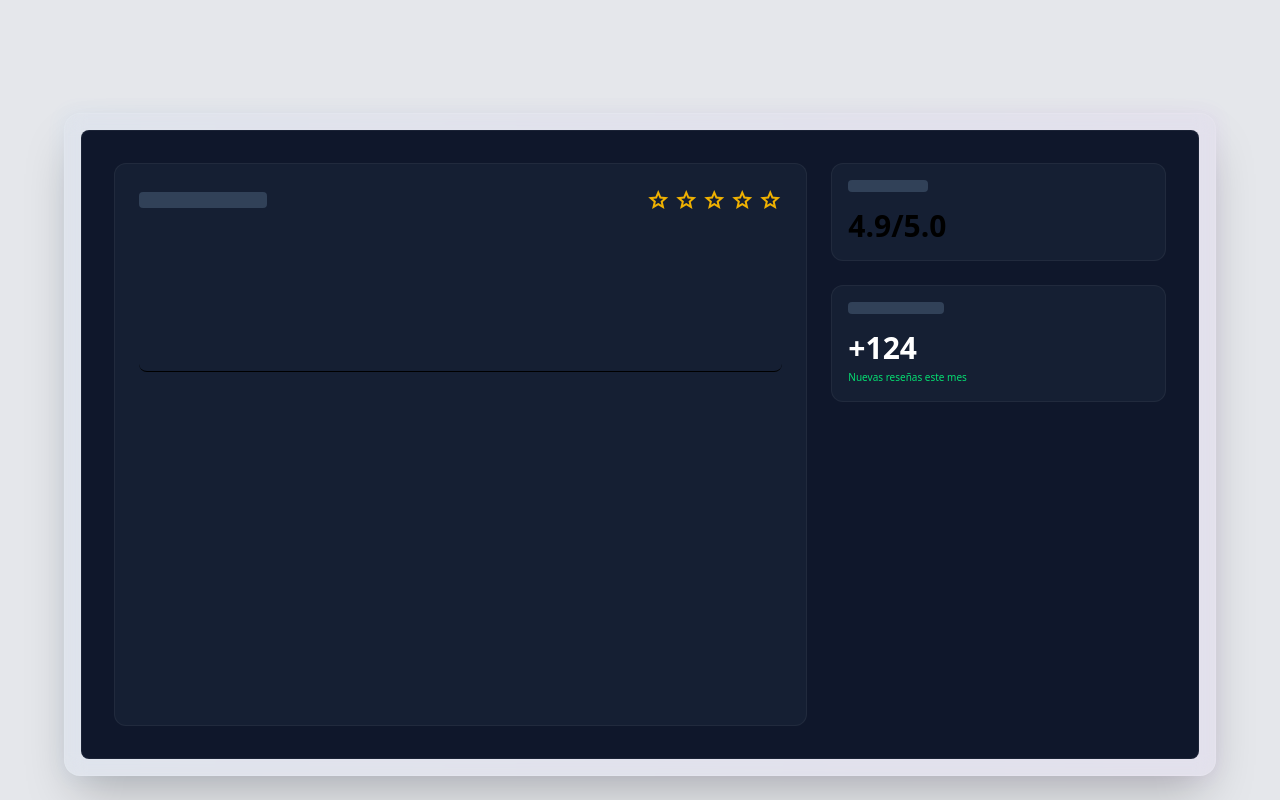
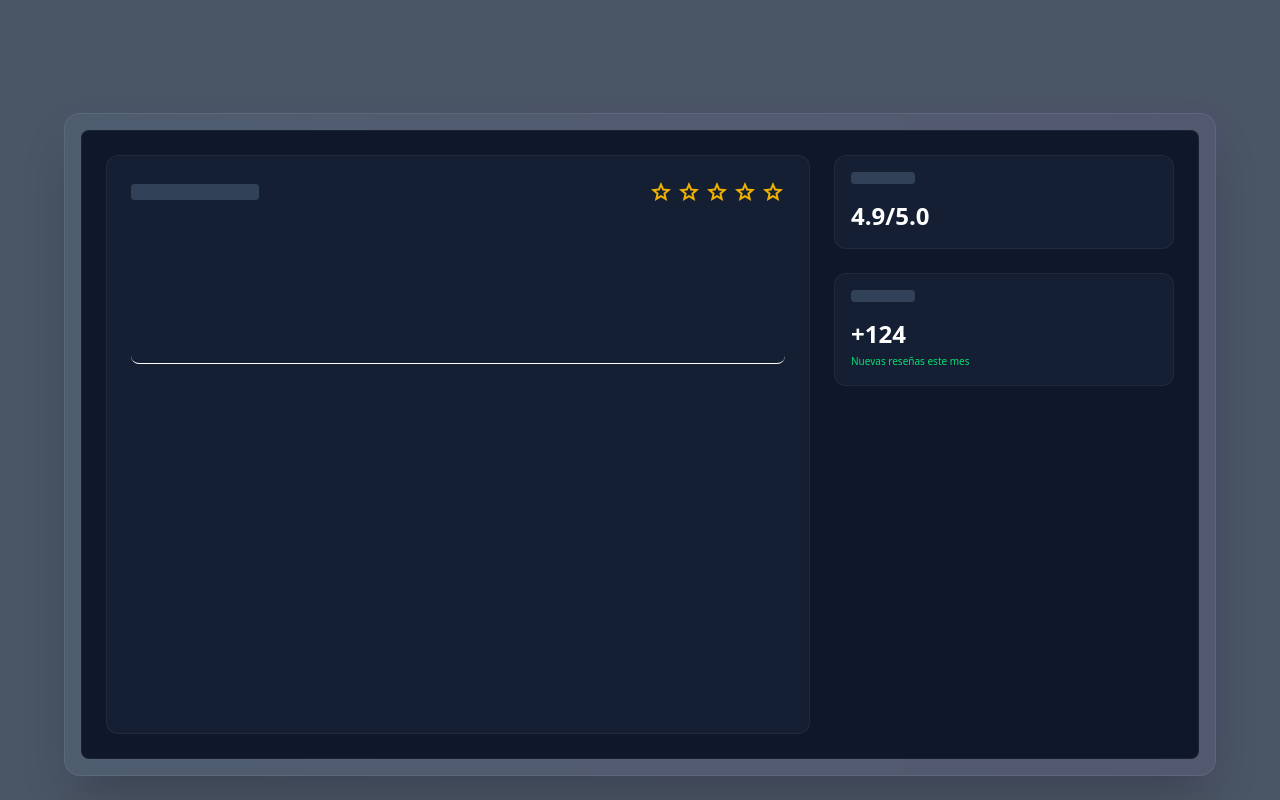
Before and after one commit to emorenocode/calificame, an Angular app: page / in a window 1280 px wide. Shown: the part 640-1440 px from the top of the page. Built offline with nearby package versions, Linux system fonts and the light colour scheme.

Commit message:
style(home, rate): update styles for consistency and improved readability

```diff
--- a/src/app/home/home-page.html
+++ b/src/app/home/home-page.html
@@ -43,10 +43,10 @@
   ></div>
   <div class="relative glass-card rounded-2xl p-4 overflow-hidden shadow-2xl">
     <div
-      class="w-full aspect-video rounded-lg bg-slate-900 flex items-center justify-center border border-white/5"
+      class="w-full aspect-video rounded-lg bg-slate-900 flex items-center justify-center border border-white/5 overflow-hidden"
       data-alt="Dashboard interface showing positive review trends and analytics"
     >
-      <div class="grid grid-cols-3 gap-6 w-full p-8 h-full">
+      <div class="grid grid-cols-3 gap-6 w-full p-6 h-full">
         <div class="col-span-2 bg-slate-800/50 rounded-xl border border-white/5 p-6">
           <div class="flex items-center justify-between mb-8">
             <div class="h-4 w-32 bg-slate-700 rounded"></div>
@@ -74,12 +74,12 @@
         </div>
         <div class="space-y-6">
           <div class="bg-slate-800/50 rounded-xl border border-white/5 p-4">
-            <div class="h-3 w-20 bg-slate-700 rounded mb-4"></div>
-            <div class="text-3xl font-bold text-primary">4.9/5.0</div>
+            <div class="h-3 w-16 bg-slate-700 rounded mb-4"></div>
+            <div class="text-2xl font-bold text-primary">4.9/5.0</div>
           </div>
           <div class="bg-slate-800/50 rounded-xl border border-white/5 p-4">
-            <div class="h-3 w-24 bg-slate-700 rounded mb-4"></div>
-            <div class="text-3xl font-bold text-white">+124</div>
+            <div class="h-3 w-16 bg-slate-700 rounded mb-4"></div>
+            <div class="text-2xl font-bold text-white">+124</div>
             <div class="text-[10px] text-green-400 mt-1">Nuevas reseñas este mes</div>
           </div>
         </div>
--- a/src/app/rate/rate-page.html
+++ b/src/app/rate/rate-page.html
@@ -1,6 +1,6 @@
 <main class="flex justify-center py-10">
   <div
-    class="w-sm sm:w-sm md:w-xl flex flex-col content-center gap-4 bg-gray-100 text-gray-900 rounded-lg px-6 py-7 ring shadow-xl ring-gray-900/5 dark:bg-gray-800 dark:text-white"
+    class="w-sm sm:w-sm md:w-xl flex flex-col content-center gap-4 rounded-lg px-6 py-7 ring shadow-xl ring-gray-900/5 bg-sky-950 text-white"
   >
     <p class="text-3xl text-center">{{ question() }}</p>
     <app-starts (selected)="onStartSelected($event)" />
@@ -8,14 +8,14 @@
     @let currentStart = startSelected();
 
     @if (currentStart) {
-      <p class="text-center text-balance text-2xl text-gray-500 dark:text-gray-200">
+      <p class="text-center text-balance text-2xl text-gray-200">
         {{ message() }}
       </p>
 
       @if (currentStart < 4) {
         <label for="txtWhatsApp" class="text-gray-400">Cuéntanos qué falló para ayudarte</label>
         <textarea
-          class="border rounded border-gray-500 dark:border-amber-50 p-1.5"
+          class="border rounded border-amber-50 p-1.5"
           name="txtWhatsApp"
           id="txtWhatsApp"
           placeholder="Tu feedback es confidencial y solo lo vera el gerente..."
--- a/src/app/rate/starts/starts.html
+++ b/src/app/rate/starts/starts.html
@@ -1,7 +1,7 @@
 <div class="flex justify-center gap-1">
   @for (item of [1, 2, 3, 4, 5]; track $index) {
     <button
-      class="cursor-pointer text-4xl text-gray-900 dark:text-white"
+      class="cursor-pointer text-4xl text-white"
       [class.selected]="item <= starSelected()"
       (click)="selectStar(item)"
     >
--- a/src/index.html
+++ b/src/index.html
@@ -15,7 +15,7 @@
       rel="stylesheet"
     />
   </head>
-  <body class="bg-gray-200 text-black dark:bg-gray-600 dark:text-white">
+  <body class="bg-gray-600 text-white">
     <app-root></app-root>
   </body>
 </html>
```
